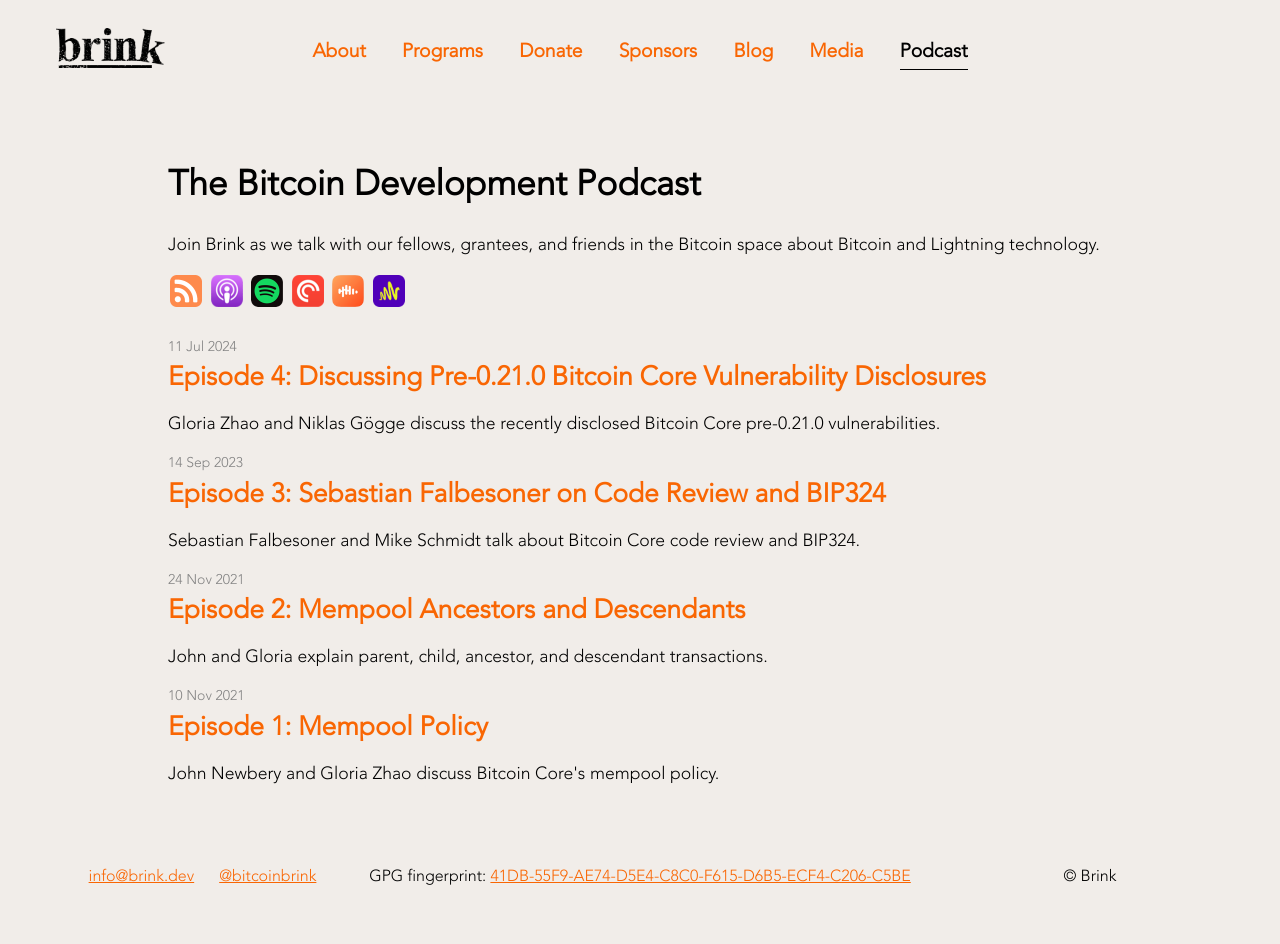
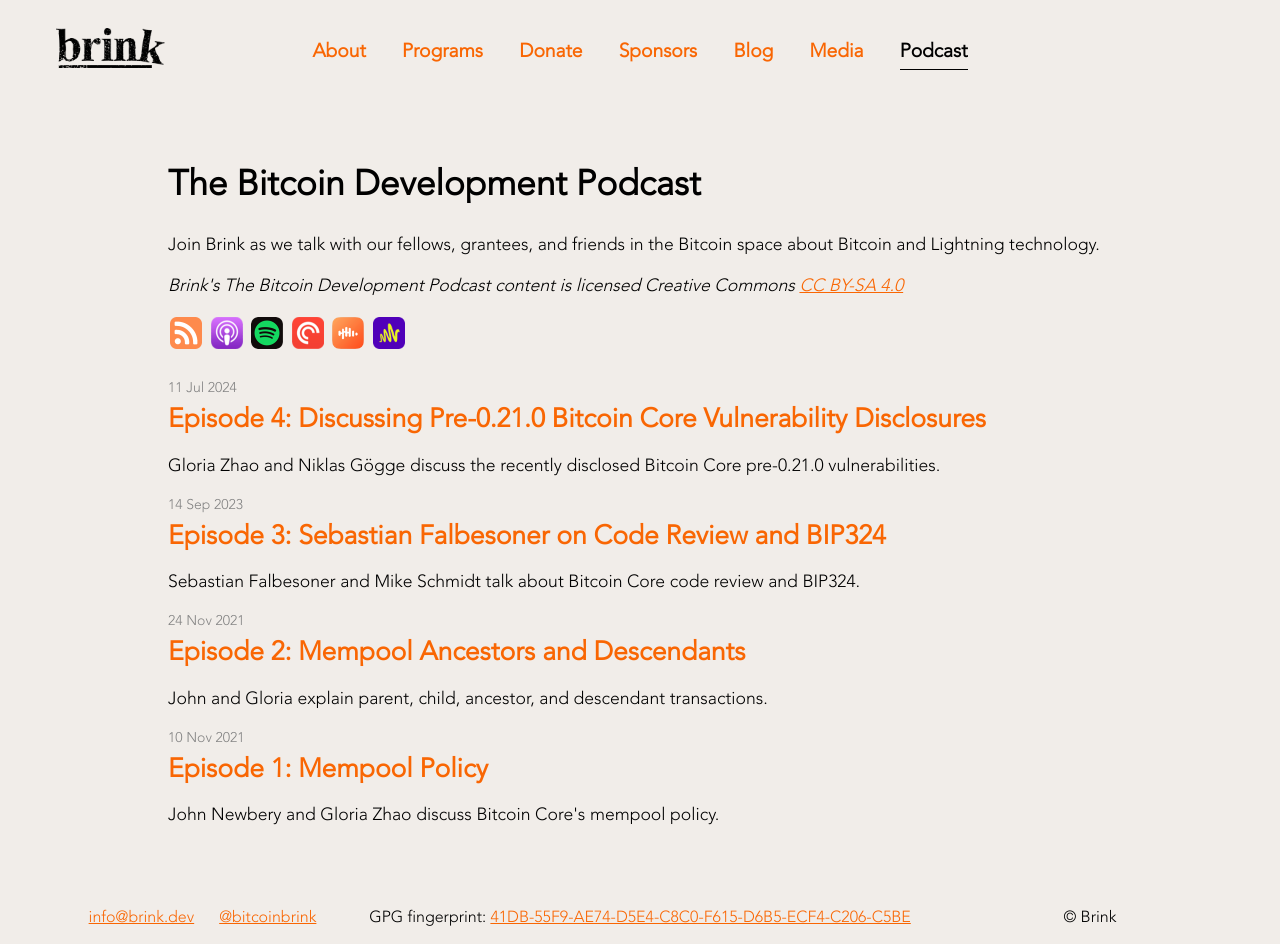
Before and after one commit to bitcoinbrink/website, a Jekyll site: the page built from podcast.md, in a window 1280 px wide and 944 px high. Built offline with Jekyll 4.4.1, drawn with Linux system fonts in a browser that asks for light colours.

Commit message:
Podcast: add CC license

```diff
--- a/podcast.md
+++ b/podcast.md
@@ -9,6 +9,8 @@ description: Join Brink as we talk with our fellows, grantees, and friends in th
   <h1>The Bitcoin Development Podcast</h1>
 
   <p>Join Brink as we talk with our fellows, grantees, and friends in the Bitcoin space about Bitcoin and Lightning technology.</p>
+
+  <p><em>Brink's The Bitcoin Development Podcast content is licensed Creative Commons <a href="https://creativecommons.org/licenses/by-sa/4.0/legalcode" target="_blank">CC BY-SA 4.0</a></em></p>
 
   {% include podcast-links.html %}
 
```
